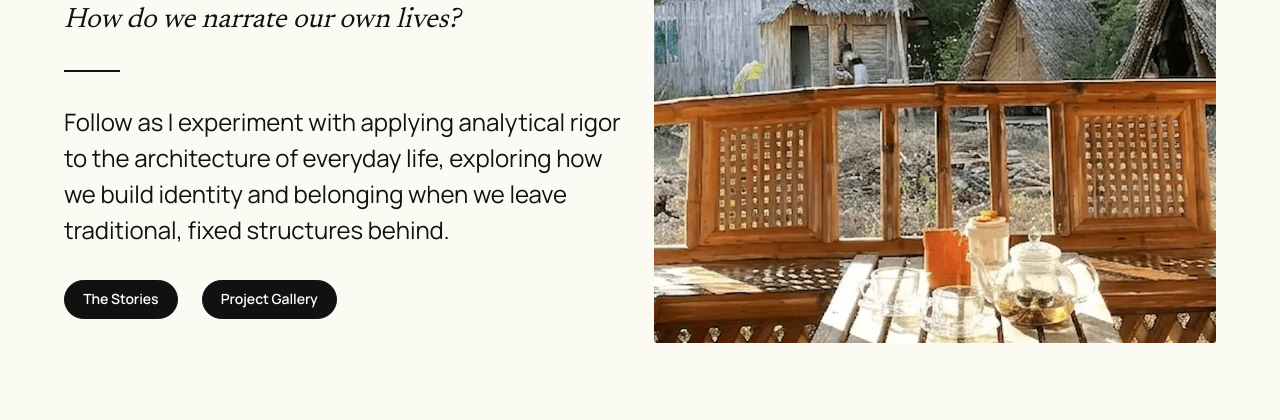
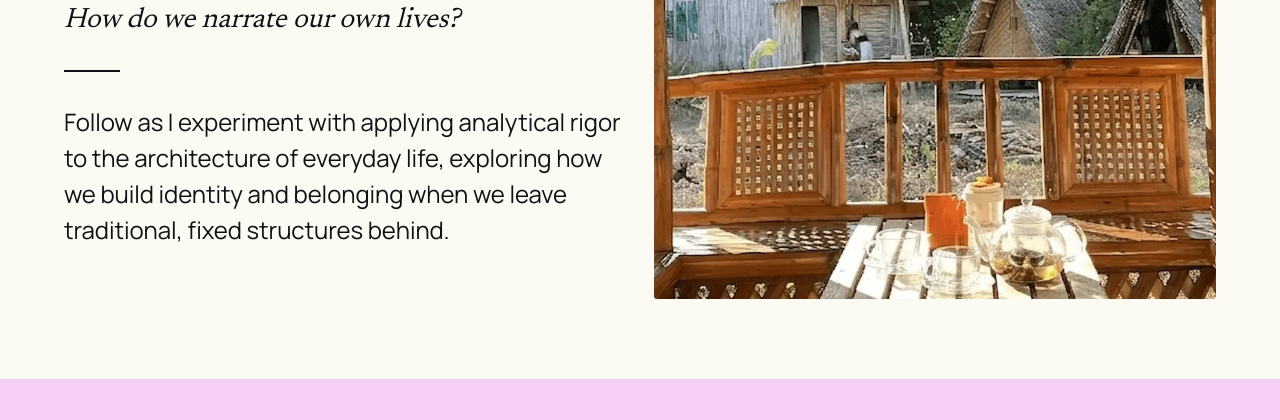
Before and after one commit to bethanysarana/home, an Astro site: page / in a window 1280 px wide. Shown: the part 380-800 px from the top of the page. Built offline with nearby package versions, Linux system fonts and the light colour scheme; Astro itself is replaced by a stand-in of ours.

Commit message:
Homepage: remove the two hero buttons
Co-Authored-By: Claude Opus 5.5 <noreply@anthropic.com>
Claude-Session: https://claude.ai/code/session_01W1yrxN4cjAse3eFhbRgqtF

```diff
--- a/src/components/home/EditorialHero.astro
+++ b/src/components/home/EditorialHero.astro
@@ -11,10 +11,6 @@ import { href } from '../../data/navigation';
     <p class="standfirst">How do we narrate our own lives?</p>
     <hr class="rule" />
     <p class="intro">Follow as I experiment with applying analytical rigor to the architecture of everyday life, exploring how we build identity and belonging when we leave traditional, fixed structures behind.</p>
-    <p class="actions">
-      <a class="button" href={href('stories/')}>The Stories</a>
-      <a class="button" href={href('project-gallery/')}>Project Gallery</a>
-    </p>
   </div>
   {SITE.heroImage && (
     <figure class="hero-image img-frame">
@@ -60,7 +56,6 @@ import { href } from '../../data/navigation';
   }
   .rule { width: 56px; border: 0; border-top: 2px solid var(--ink); margin: var(--space-6) 0; }
   .intro { font-size: var(--text-lead); line-height: 1.5; max-width: 30em; }
-  .actions { display: flex; flex-wrap: wrap; align-items: center; gap: var(--space-5); margin: var(--space-6) 0 0; }
 
   @media (max-width: 1023px) {
     .hero-text { grid-column: 1 / span 6; }
```
Also changed, not shown: MIGRATION_NOTES.md (+1 -1 lines).
